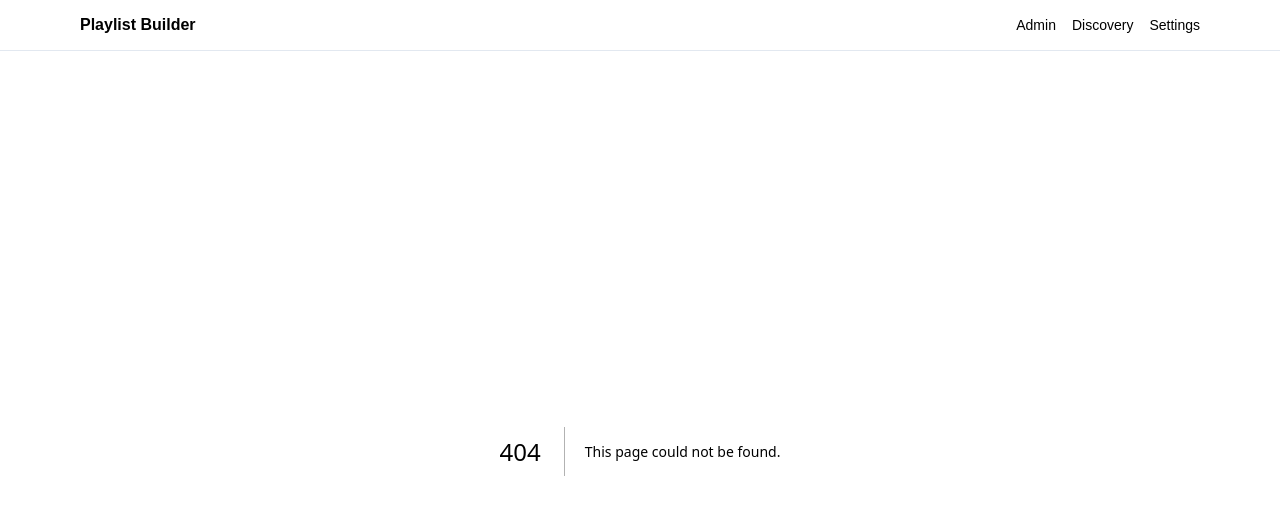
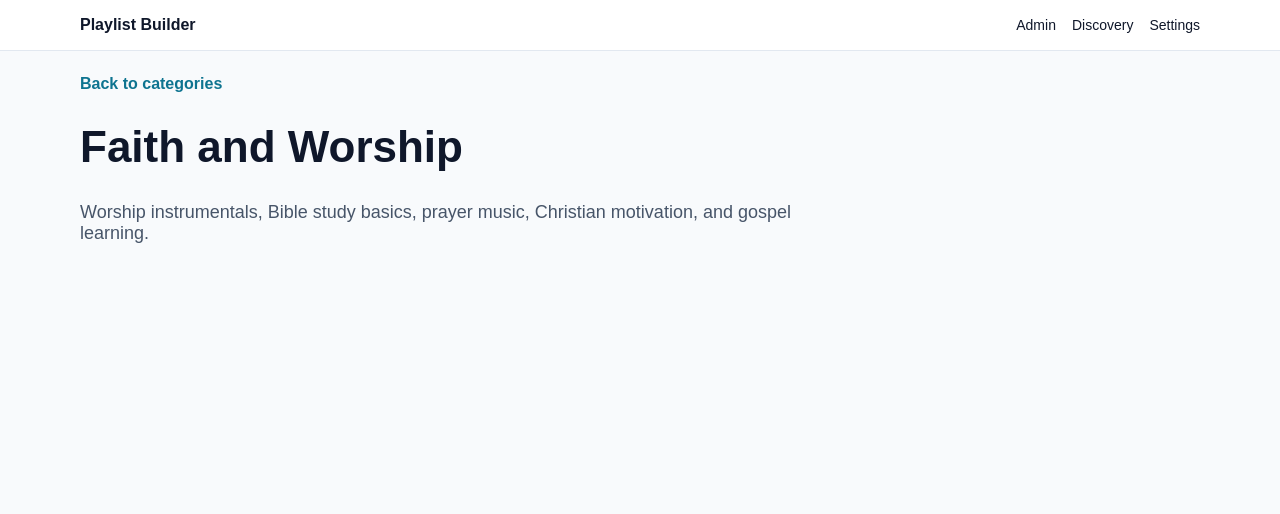
Before and after one commit to johncardinales-cpu/youtube-playlist-builder, a Next.js app: page /categories/faith-worship in a window 1280 px wide. Before the commit this address had no page. Shown: the top 514 px of the page. Built offline with nearby package versions, Linux system fonts and the light colour scheme.

Commit message:
Add category page

```diff
--- /dev/null
+++ b/app/categories/[slug]/page.tsx
@@ -0,0 +1,28 @@
+import Link from 'next/link';
+import { getCategoryBySlug, getPlaylistsByCategoryId } from '@/lib/data';
+import { notFound } from 'next/navigation';
+
+export default function CategoryPage({ params }: { params: { slug: string } }) {
+  const category = getCategoryBySlug(params.slug);
+  if (!category) notFound();
+
+  const categoryPlaylists = getPlaylistsByCategoryId(category.id);
+
+  return (
+    <main style={{ maxWidth: 1120, margin: '0 auto', padding: 24 }}>
+      <Link href="/" style={{ color: '#0e7490', fontWeight: 700 }}>Back to categories</Link>
+      <h1 style={{ fontSize: 44 }}>{category.name}</h1>
+      <p style={{ color: '#475569', fontSize: 18, maxWidth: 760 }}>{category.description}</p>
+      <section style={{ marginTop: 28, display: 'grid', gridTemplateColumns: 'repeat(auto-fit, minmax(280px, 1fr))', gap: 16 }}>
+        {categoryPlaylists.map((playlist) => (
+          <Link key={playlist.id} href={`/playlists/${playlist.slug}`} style={{ border: '1px solid #e2e8f0', background: 'white', borderRadius: 18, padding: 20 }}>
+            <div style={{ color: '#0e7490', fontWeight: 700 }}>{playlist.mood} • {playlist.difficulty}</div>
+            <h2>{playlist.title}</h2>
+            <p style={{ color: '#475569', lineHeight: 1.6 }}>{playlist.description}</p>
+            <p style={{ fontWeight: 700 }}>Watch time: {playlist.estimatedWatchTime}</p>
+          </Link>
+        ))}
+      </section>
+    </main>
+  );
+}
```
